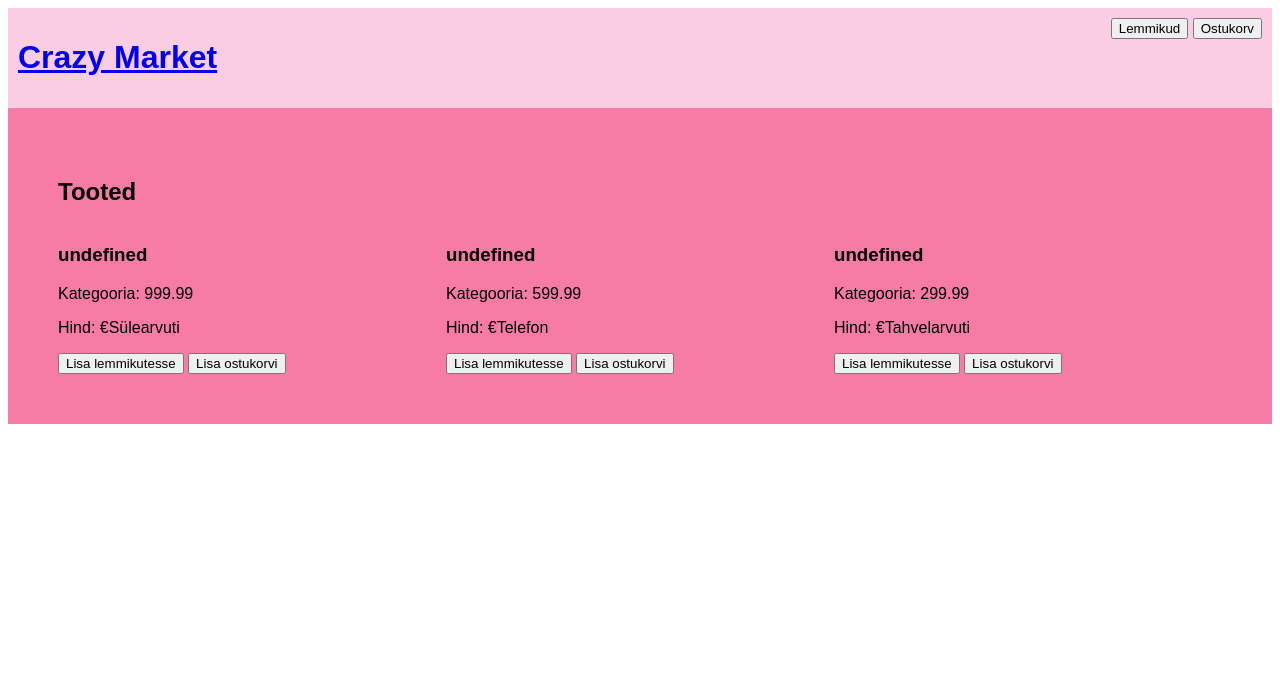
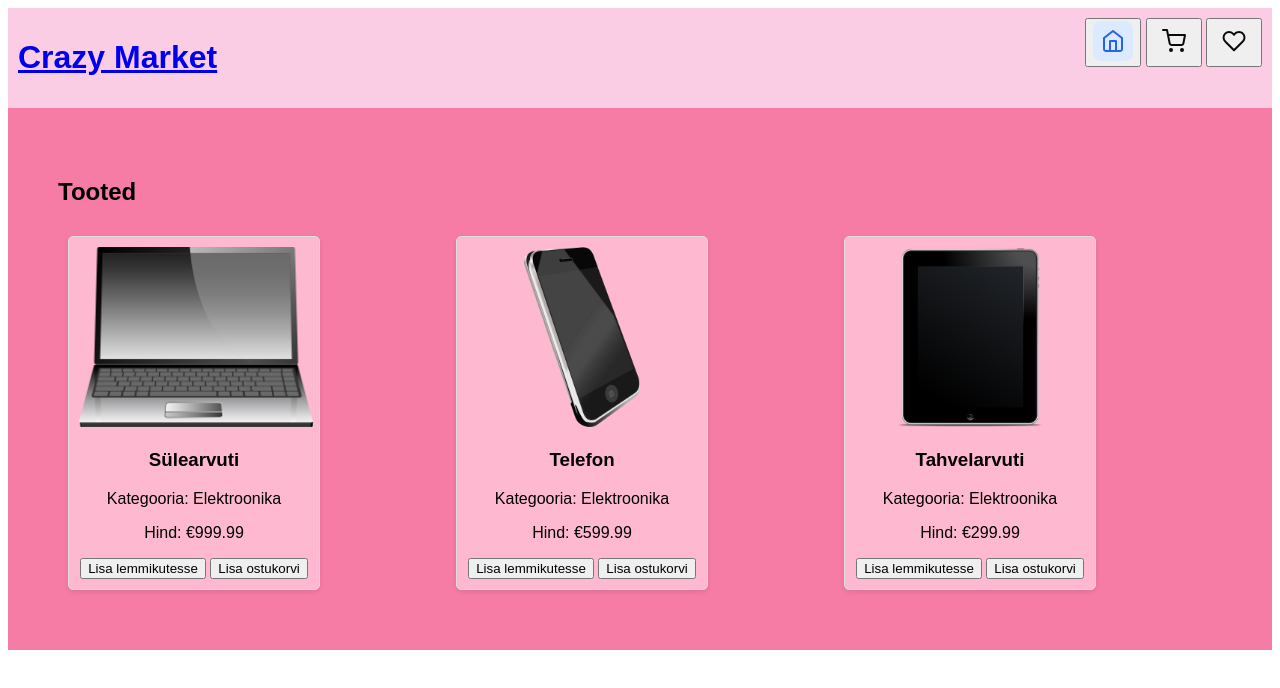
Before and after one commit to laura-liisparm/eStore, a website with bundled scripts: page vaated-dom/project/index.html in a window 1280 px wide. Built offline with nearby package versions, Linux system fonts and the light colour scheme.

Commit message:
making product-cards prettier

```diff
--- a/vaated-dom/constructors/product.js
+++ b/vaated-dom/constructors/product.js
@@ -1,16 +1,17 @@
 export class Product {
-  constructor(title, price, category) {
+  constructor(title, price, category, image) {
     this.id = crypto.randomUUID();
     this.title = title;
     this.price = price;
     this.category = category;
+    this.image = image || "../img/placeholder.png";
   }
 
   displayProduct() {
-    return `${this.name} - ${this.category} - $${this.price}`;
+    return `${this.title} - ${this.category} - $${this.price}`;
   }
 
   discountedPrice(discountPercent) {
-    return price - (price * discount) / 100;
+    return this.price - (this.price * discountPercent) / 100;
   }
 }
--- a/vaated-dom/project/index.html
+++ b/vaated-dom/project/index.html
@@ -3,6 +3,7 @@
   <head>
     <meta charset="UTF-8" />
     <meta name="viewport" content="width=device-width, initial-scale=1.0" />
+    <link rel="stylesheet" href="styles.css" />
     <title>E-Store</title>
     <style>
       /* Lisa CSS, et kuvada eri vaated, kategooriate filter, ostukorv ja lemmikud */
@@ -40,8 +41,83 @@
         <!-- Kategooriad: lisatakse JavaScripti abil -->
       </div>
       <div>
-        <button id="favorites-button">Lemmikud</button>
-        <button id="cart-button">Ostukorv</button>
+
+      </div>
+        <div id="header-buttons">
+          <button id="home-button">
+            <svg
+              xmlns="http://www.w3.org/2000/svg"
+              width="40"
+              height="40"
+              viewBox="0 0 40 40"
+              fill="none"
+            >
+              <rect width="40" height="40" rx="8" fill="#DBEAFE" />
+              <path
+                d="M11 17L20 10L29 17V28C29 28.5304 28.7893 29.0391 28.4142 29.4142C28.0391 29.7893 27.5304 30 27 30H13C12.4696 30 11.9609 29.7893 11.5858 29.4142C11.2107 29.0391 11 28.5304 11 28V17Z"
+                stroke="#2563EB"
+                stroke-width="2"
+                stroke-linecap="round"
+                stroke-linejoin="round"
+              />
+              <path
+                d="M17 30V20H23V30"
+                stroke="#2563EB"
+                stroke-width="2"
+                stroke-linecap="round"
+                stroke-linejoin="round"
+              />
+            </svg>
+          </button>
+          <button  id="cart-button">
+            <svg
+              xmlns="http://www.w3.org/2000/svg"
+              width="40"
+              height="40"
+              viewBox="0 0 40 40"
+              fill="none"
+            >
+              <path
+                d="M17 30C17.5523 30 18 29.5523 18 29C18 28.4477 17.5523 28 17 28C16.4477 28 16 28.4477 16 29C16 29.5523 16.4477 30 17 30Z"
+                stroke="#0A0A0A"
+                stroke-width="2"
+                stroke-linecap="round"
+                stroke-linejoin="round"
+              />
+              <path
+                d="M28 30C28.5523 30 29 29.5523 29 29C29 28.4477 28.5523 28 28 28C27.4477 28 27 28.4477 27 29C27 29.5523 27.4477 30 28 30Z"
+                stroke="#0A0A0A"
+                stroke-width="2"
+                stroke-linecap="round"
+                stroke-linejoin="round"
+              />
+              <path
+                d="M9 9H13L15.68 22.39C15.7714 22.8504 16.0219 23.264 16.3875 23.5583C16.7532 23.8526 17.2107 24.009 17.68 24H27.4C27.8693 24.009 28.3268 23.8526 28.6925 23.5583C29.0581 23.264 29.3086 22.8504 29.4 22.39L31 14H14"
+                stroke="#0A0A0A"
+                stroke-width="2"
+                stroke-linecap="round"
+                stroke-linejoin="round"
+              />
+            </svg>
+          </button>
+          <button id="favorites-button">
+            <svg
+              xmlns="http://www.w3.org/2000/svg"
+              width="40"
+              height="40"
+              viewBox="0 0 40 40"
+              fill="none"
+            >
+              <path
+                d="M28.84 12.61C28.3292 12.099 27.7228 11.6936 27.0554 11.4171C26.3879 11.1405 25.6725 10.9982 24.95 10.9982C24.2275 10.9982 23.5121 11.1405 22.8446 11.4171C22.1772 11.6936 21.5708 12.099 21.06 12.61L20 13.67L18.94 12.61C17.9083 11.5783 16.509 10.9987 15.05 10.9987C13.591 10.9987 12.1917 11.5783 11.16 12.61C10.1283 13.6417 9.54871 15.041 9.54871 16.5C9.54871 17.959 10.1283 19.3583 11.16 20.39L12.22 21.45L20 29.23L27.78 21.45L28.84 20.39C29.351 19.8792 29.7563 19.2728 30.0329 18.6053C30.3095 17.9379 30.4518 17.2225 30.4518 16.5C30.4518 15.7775 30.3095 15.0621 30.0329 14.3946C29.7563 13.7272 29.351 13.1208 28.84 12.61Z"
+                stroke="#0A0A0A"
+                stroke-width="2"
+                stroke-linecap="round"
+                stroke-linejoin="round"
+              />
+            </svg>
+          </button>
+        </div>
       </div>
     </header>
 
--- a/vaated-dom/project/index.js
+++ b/vaated-dom/project/index.js
@@ -126,12 +126,12 @@ import { displayAllProductsView } from "../views/allProductsView.js";
 import { displayCartView } from "../views/cartView.js";
 import { displayFavoritesView } from "../views/favoritesView.js";
 import { dispalyProductDetailView } from "../views/productDetailView.js";
-// import { navigate } from "./router.js";
+import { navigate } from "./router.js";
 
 const products = [
-  new Product(1, "Sülearvuti", 999.99, "Elektroonika"),
-  new Product(2, "Telefon", 599.99, "Elektroonika"),
-  new Product(3, "Tahvelarvuti", 299.99, "Elektroonika"),
+  new Product("Sülearvuti", 999.99, "Elektroonika", "../../img/laptop.png"),
+  new Product("Telefon", 599.99, "Elektroonika", "../../img/smartphone.png"),
+  new Product("Tahvelarvuti", 299.99, "Elektroonika", "../../img/tablet.png"),
 ];
 
 cartConstructor.addProduct(products[0], products[2]);
@@ -146,6 +146,10 @@ const initApp = async () => {
   cartButton.onclick = () => {
     navigate("cart");
   };
+  const homeButton = document.getElementById("home-button");
+  homeButton.onclick = () => {
+    navigate("allProducts", products);
+  };
 
   displayAllProductsView(products);
   // dispalyProductDetailView(products[1]);
--- a/vaated-dom/project/styles.css
+++ b/vaated-dom/project/styles.css
@@ -0,0 +1,27 @@
+.product-image {
+  width: auto;
+  height: 180px;
+  object-fit: cover;
+}
+.product-title {
+  font-size: 18px;
+  font-weight: bold;
+  margin: 10px 0 5px 0;
+}
+
+.product-card {
+  border: 1px solid #ddd;
+  border-radius: 5px;
+  padding: 10px;
+  text-align: center;
+  margin: 10px;
+  width: 230px;
+  box-shadow: 0 2px 5px rgba(0, 0, 0, 0.1);
+  background-color: #feb9d1;
+}
+
+.product-card:hover {
+  transform: scale(1.1);
+  box-shadow: 0 8px 20px rgba(0, 0, 0, 0.2);
+  border-color: #aaa;
+}
--- a/vaated-dom/views/allProductsView.js
+++ b/vaated-dom/views/allProductsView.js
@@ -8,9 +8,11 @@ export const displayAllProductsView = (products) => {
 
   products.forEach((product) => {
     const productCard = document.createElement("div");
+    productCard.classList.add("product-card");
 
     productCard.innerHTML = `
-    <h3>${product.name}</h3>
+      <img src="${product.image}" alt="${product.title}" class="product-image" />
+    <h3>${product.title}</h3>
     <p>Kategooria: ${product.category}</p>
     <p>Hind: €${product.price}</p>
     <button class="favorites-btn">Lisa lemmikutesse</button>
--- a/vaated-dom/views/cartView.js
+++ b/vaated-dom/views/cartView.js
@@ -16,7 +16,7 @@ export const displayCartView = () => {
       const cartItemElement = document.createElement("div");
       cartItemElement.classList.add("cart-item");
       cartItemElement.innerHTML = `
-      <h3>${item.product.name}</h3>
+      <h3>${item.product.title}</h3>
       <p>Hind: $${item.product.price}</p>
       <p>Kogus: ${item.quantity}</p>
     `;
--- a/vaated-dom/views/favoritesView.js
+++ b/vaated-dom/views/favoritesView.js
@@ -11,7 +11,7 @@ export const displayFavoritesView = () => {
     const favoriteItemElement = document.createElement("div");
     favoriteItemElement.classList.add("favorite-item");
     favoriteItemElement.innerHTML = `
-        <h3>${item.product.name}</h3>
+        <h3>${item.product.title}</h3>
         <p>Hind: $${item.product.price}</p>
       `;
     container.appendChild(favoriteItemElement);
```
Also changed, not shown: vaated-dom/project/router.js (+4 -4 lines), img/laptop.png (added), img/placeholder.png (added), img/smartphone.png (added), img/tablet.png (added).
